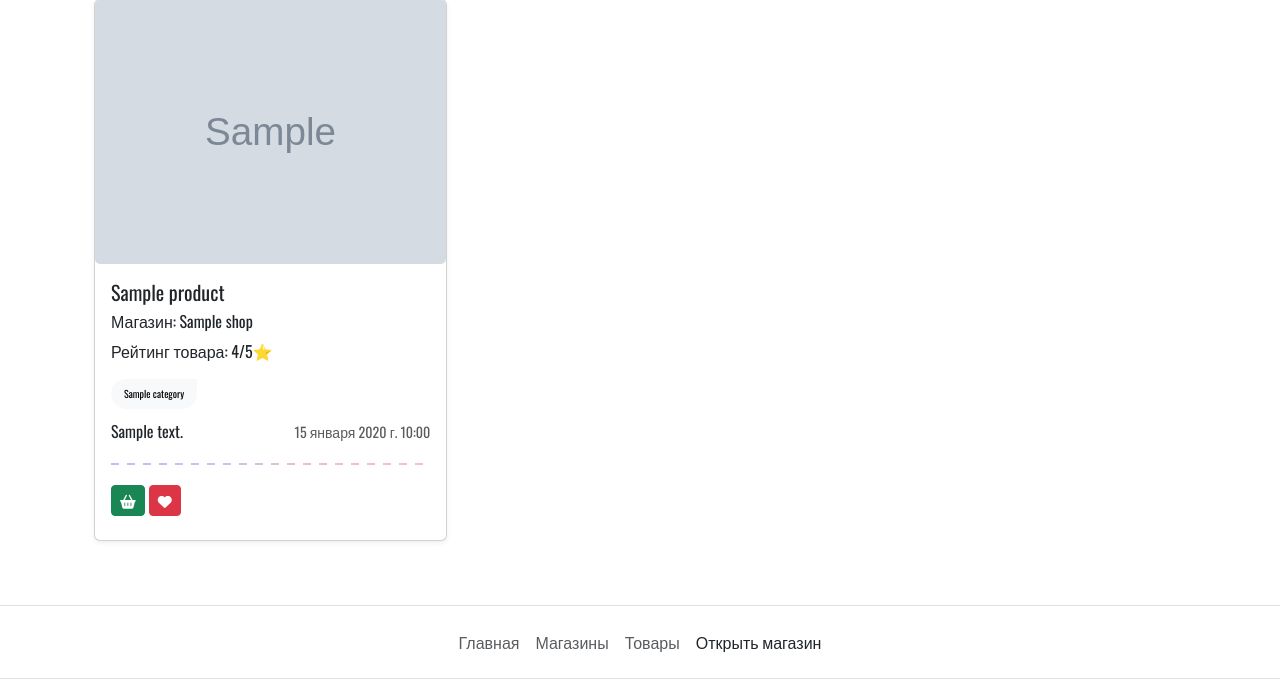
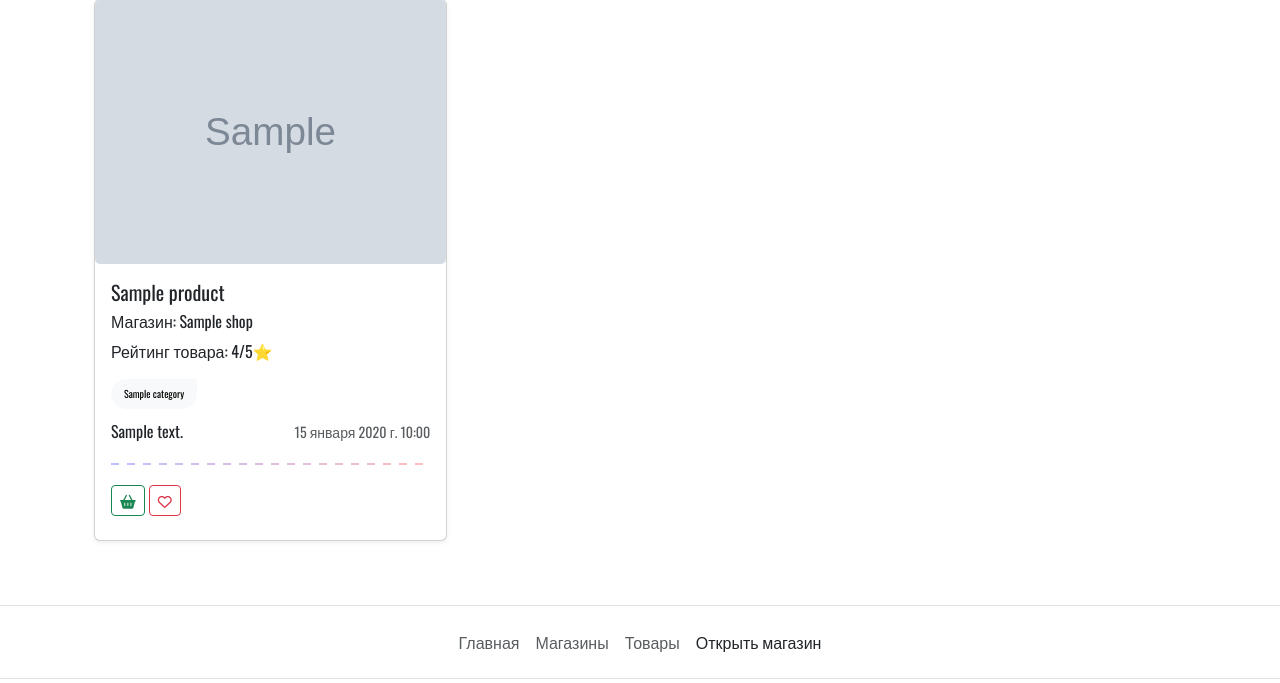
Before and after one commit to Timoha23/django_digital_store, a Django app: page / in a window 1280 px wide. Shown: the part 740-1423 px from the top of the page. Run offline with Django 4.2, Linux system fonts and the light colour scheme; tables that the repository leaves empty hold one stand-in row (values such as "Sample post"); grey boxes marked "Sample" are stand-in pictures; some libraries are stand-ins or nearby versions.

Commit message:
изменение поведения кнопок в избранное и в корзину (прикручен ajax)

```diff
--- a/digital_store/templates/includes/card.html
+++ b/digital_store/templates/includes/card.html
@@ -49,29 +49,44 @@
                 <div style="z-index:2; position: relative;">
                   <div class="btn-group justify-content-start">
                     {% if product.is_available %}
-                      <a href="{% url 'cart:add_to_cart' product.id %}">
-                        <button style="position: relative" type="button" class="btn btn-success btn-sm me-1 mb-2" data-mdb-toggle="tooltip" title="В корзину">
-                          <i class="fa-sharp fa-solid fa-basket-shopping"></i>
+                      <form action="{% url 'cart:add_to_cart' %}" method="POST" class="add-to-cart-form" id="{{ product.id }}">
+                        {% csrf_token %}
+                        {% if product.id in cart %}
+                          <button style="position: relative" type="submit" class="btn btn-success btn-sm me-1 mb-2" data-mdb-toggle="tooltip" title="В корзине">
+                            <i class="fa-solid fa-basket-shopping"></i>
                           </button>
+                        {% else %}
+                          <button style="position: relative" type="submit" class="btn btn-outline-success btn-sm me-1 mb-2" data-mdb-toggle="tooltip" title="В корзину">
+                            <i class="fa-solid fa-basket-shopping"></i>
+                          </button>
+                        {% endif %}
+                      </form>
+                    {% else %}
+                      <div class="text-center" style="margin-right:10px">
+                        <div>
+                          <h5>Нет в наличии</h5>
+                        </div>
+                        <div>
+                          <a href="">
+                            <span >сообщить о появлении</span>
                           </a>
-                    {% else %}
-                      <div style="margin-right:10px">
-                        <span>Нет в наличии</span>
+                        </div>
                       </div>
                     {% endif %}
-                    {% if product.favorite.exists %}
-                      <a href="{% url 'users:remove_from_favorite' product.id %}">
-                        <button style="position: relative" type="button" class="btn btn-danger btn-sm me-1 mb-2" data-mdb-toggle="tooltip" title="В избранном">
+                      <form action="{% url 'users:change_favorite' %}" method="POST" class="favorite-form" id="{{ product.id }}">
+                        {% csrf_token %}
+                        <div class="favorite-btn-wrap">
+                          {% if product.id in favorites %}
+                            <button style="position: relative" type="submit" class="btn btn-danger btn-sm me-1 mb-2" data-mdb-toggle="tooltip" title="В избранном">
                               <i class="fa-solid fa-heart"></i>
                             </button>
-                      </a>
                           {% else %}
-                      <a href="{% url 'users:add_to_favorite' product.id %}">
-                        <button style="position: relative" type="button" class="btn btn-outline-danger btn-sm me-1 mb-2" data-mdb-toggle="tooltip" title="В избранное">
+                            <button style="position: relative" type="submit" class="btn btn-outline-danger btn-sm me-1 mb-2" data-mdb-toggle="tooltip" title="В избранное">
                               <i class="fa-regular fa-heart"></i>
                             </button>
-                      </a>
                           {% endif %}
+                        </div>
+                      </form>
                   </div>
                 </div>
               {% endif %}
```
Lines whose indentation alone changed are shown as unchanged.
